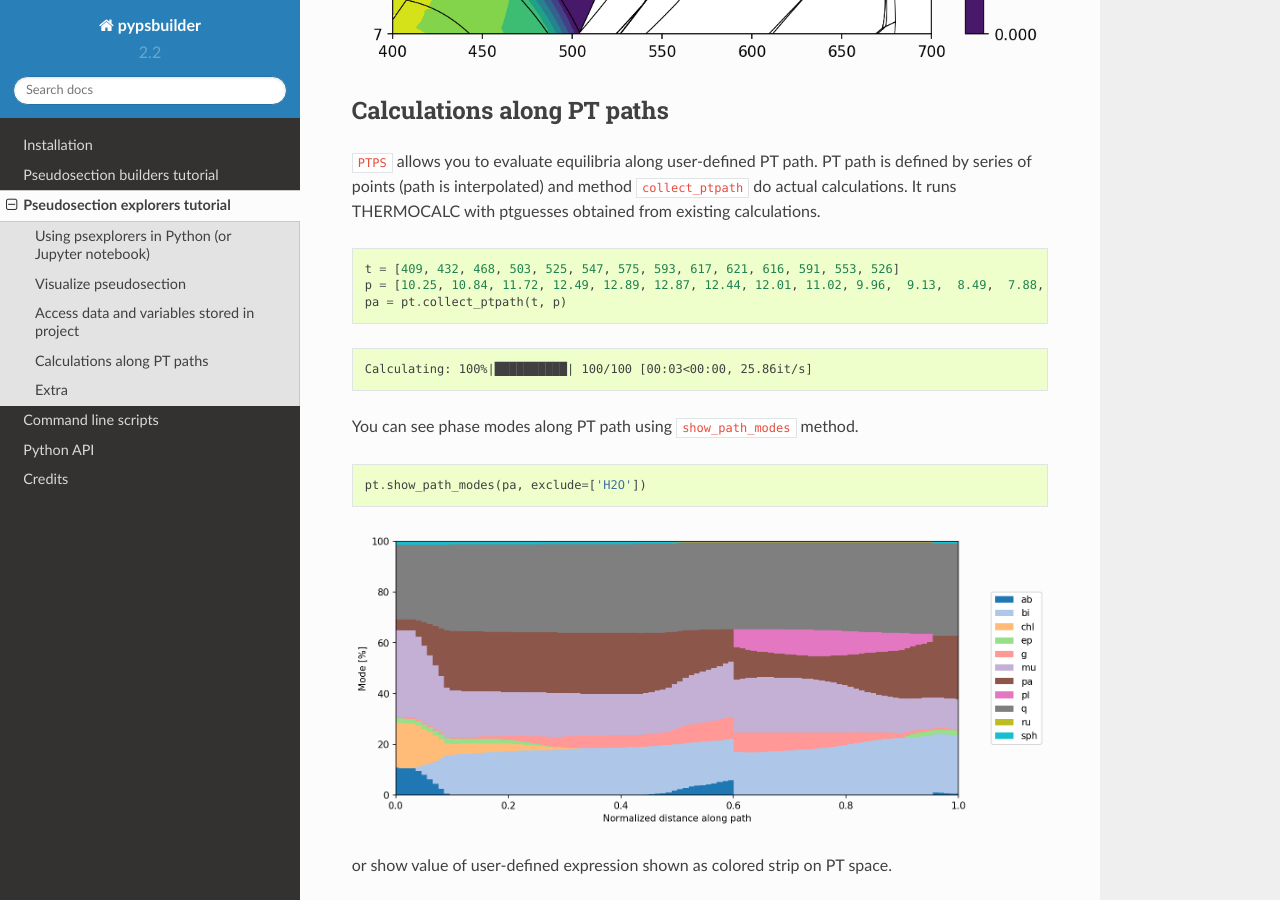
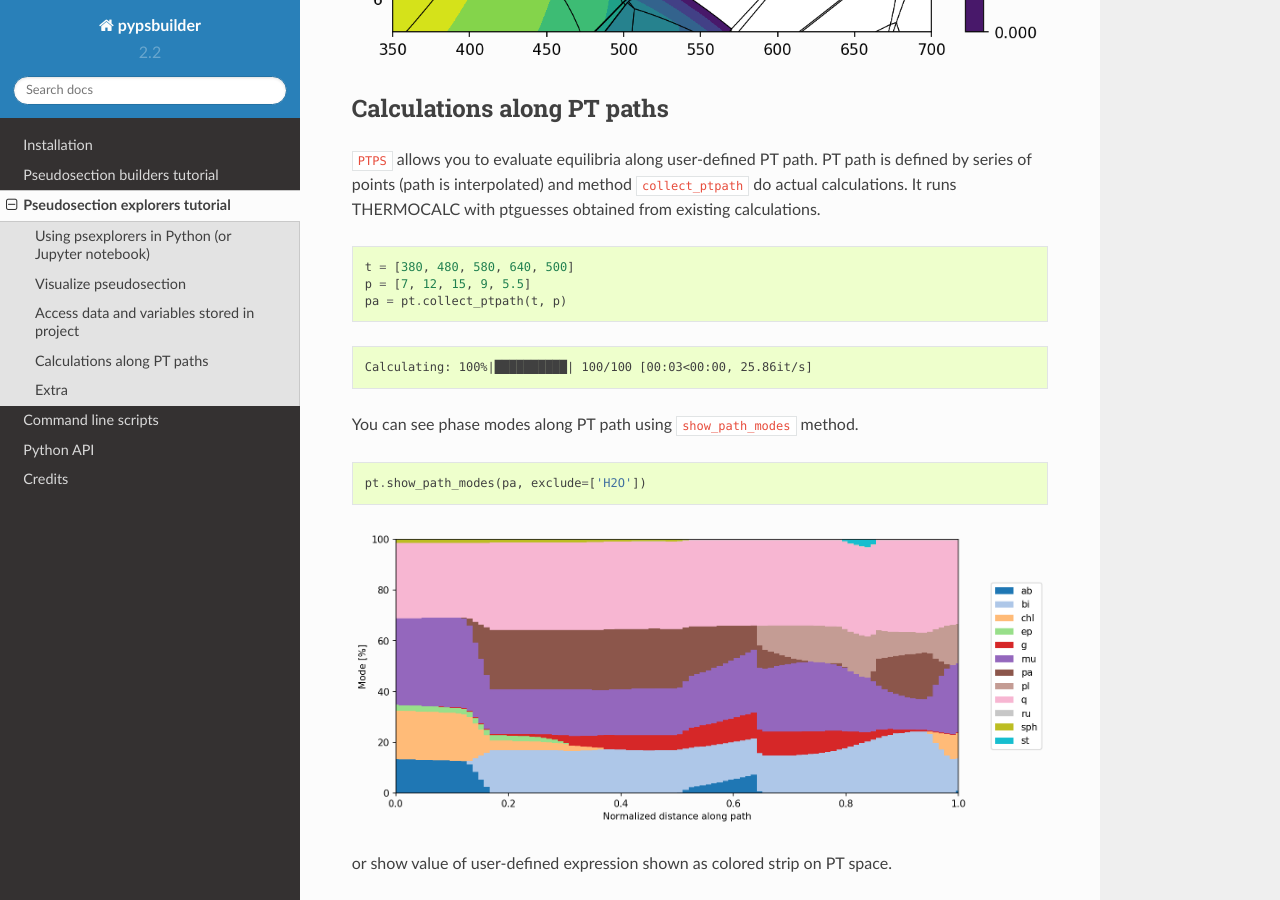
Before and after one commit to ondrolexa/pypsbuilder, a Sphinx documentation site: the page built from docs/psexplorer-tutorial.rst, in a window 1280 px wide and 900 px high, scrolled down 5669 px. Built offline with Sphinx 7.4.7 and the Read the Docs theme 2.0.0, drawn with Linux system fonts in a browser that asks for light colours; some of the changed text lies outside the part shown.

Commit message:
docs updated

```diff
--- a/docs/psexplorer-tutorial.rst
+++ b/docs/psexplorer-tutorial.rst
@@ -60,7 +60,7 @@
 
 .. code:: python
 
-    pt.show(cmap='viridis', out=['g', 'chl'])
+    pt.show(cmap='viridis', out=['g', 'chl', 'ep', 'law'])
 
 
 .. image:: images/show_out.png
@@ -88,7 +88,7 @@
 
 .. parsed-literal::
 
-    frozenset({'pa', 'g', 'bi', 'mu', 'H2O', 'q', 'sph'})
+    frozenset({'sph', 'pa', 'q', 'g', 'mu', 'H2O', 'bi'})
 
 
 Access data and variables stored in project
@@ -176,8 +176,8 @@
 
 .. code:: python
 
-    t = [409, 432, 468, 503, 525, 547, 575, 593, 617, 621, 616, 591, 553, 526]
-    p = [10.25, 10.84, 11.72, 12.49, 12.89, 12.87, 12.44, 12.01, 11.02, 9.96,  9.13,  8.49,  7.88,  7.61]
+    t = [380, 480, 580, 640, 500]
+    p = [7, 12, 15, 9, 5.5]
     pa = pt.collect_ptpath(t, p)
 
 
```
Also changed, not shown: docs/images/delta.png, docs/images/isopleths_1.png, docs/images/isopleths_2.png, docs/images/modes.png, docs/images/ptpath.png, docs/images/show_data.png, docs/images/show_grid.png, docs/images/show_label.png, docs/images/show_out.png, docs/images/show_plain.png, docs/images/status.png, 4 other files.
